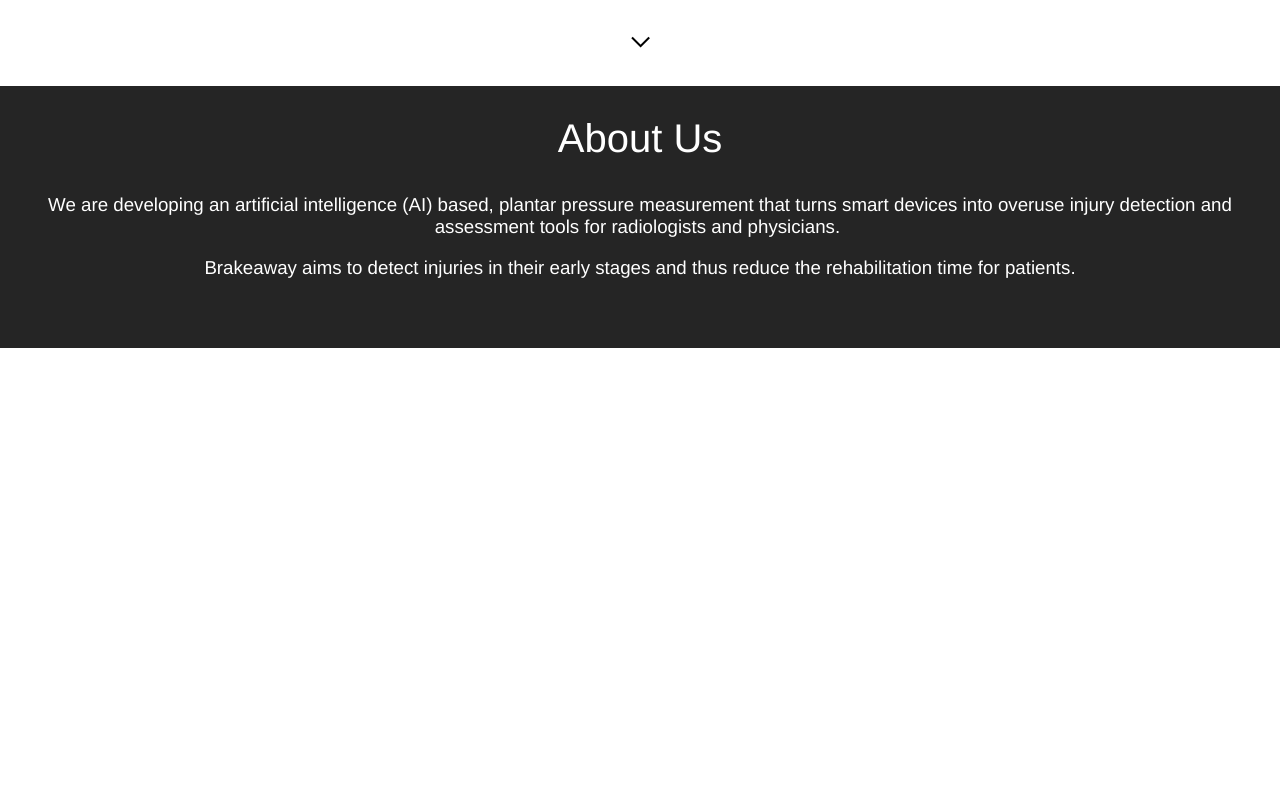
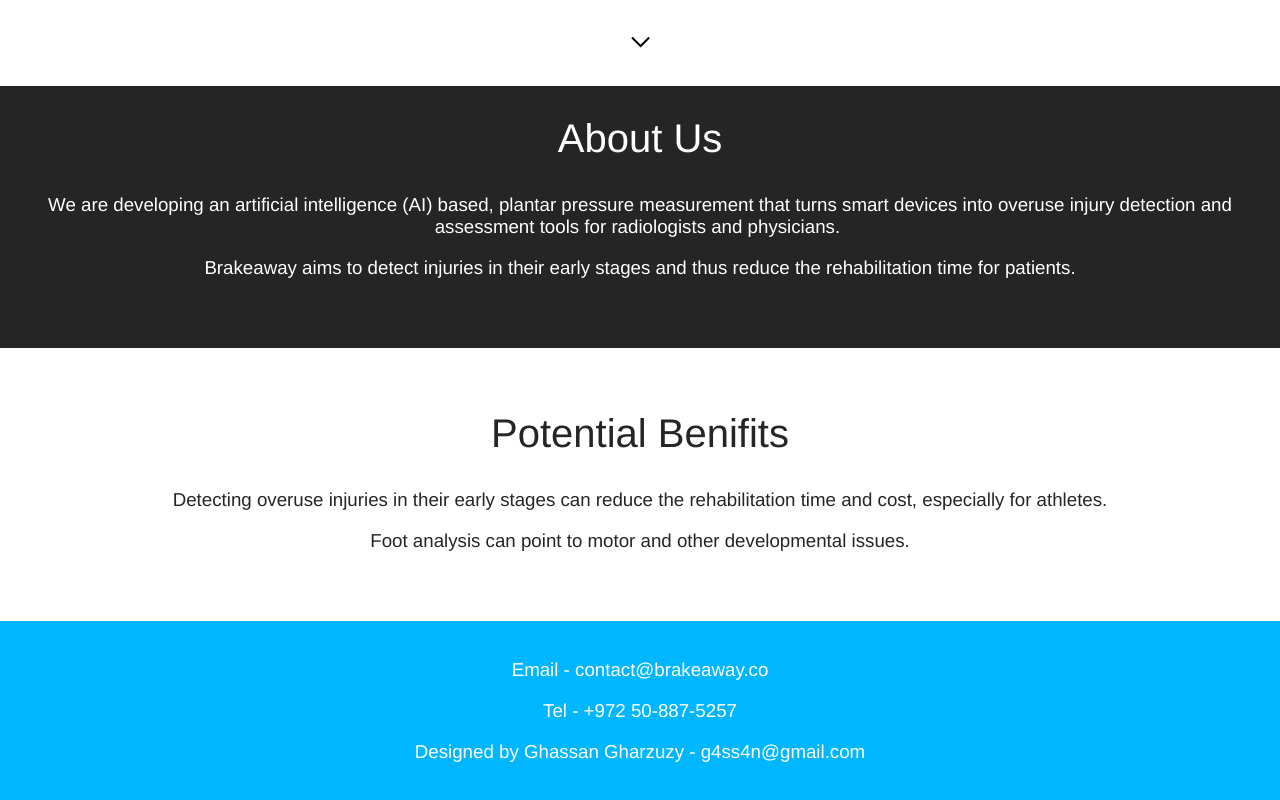
Before and after one commit to g4ss4n/Brakeaway, a React (Create React App) app in the folder brakeaway-app/: page / in a window 1280 px wide. Shown: the part 290-1090 px from the top of the page. Before the commit the page ends 800 px from the top, so only its background shows below. Built offline with nearby package versions, Linux system fonts and the light colour scheme.

Commit message:
pb page is us

```diff
--- a/brakeaway-app/src/App.js
+++ b/brakeaway-app/src/App.js
@@ -3,6 +3,8 @@
 import Navbar from "./components/Navbar";
 import Home from "./components/Home";
 import About from "./components/About";
+import Footer from "./components/Footer";
+import PB from "./components/PB";
 
 function App() {
   return (
@@ -13,10 +15,14 @@
           {" "}
           <Home />{" "}
         </a>
-
         <a name="about">
           <About />
         </a>
+        <a name="pb">
+          {" "}
+          <PB />
+        </a>
+        <Footer />
       </div>
     </div>
   );
--- /dev/null
+++ b/brakeaway-app/src/components/Footer/index.jsx
@@ -0,0 +1,19 @@
+import React from "react";
+import "./style.css";
+
+export default class Footer extends React.Component {
+  render() {
+    return (
+      <section className="footer">
+        <div>
+          <h3 className="footer1">Email - contact@brakeaway.co</h3>
+          <h3 className="footer1">Tel - +972 50-887-5257</h3>
+          <h3 className="footer1">
+            Designed by Ghassan Gharzuzy - g4ss4n@gmail.com
+          </h3>
+        </div>
+        <div className="image"></div>
+      </section>
+    );
+  }
+}
--- /dev/null
+++ b/brakeaway-app/src/components/Footer/style.css
@@ -0,0 +1,10 @@
+.footer {
+  color: white;
+  background: rgb(0, 183, 255);
+  padding: 20px;
+}
+
+.footer1 {
+  font-family: Helvetica;
+  font-weight: 100;
+}
--- /dev/null
+++ b/brakeaway-app/src/components/PB/index.jsx
@@ -0,0 +1,22 @@
+import React from "react";
+import "./style.css";
+
+export default class PB extends React.Component {
+  render() {
+    return (
+      <section className="pb">
+        <div className="div1">
+          <h1 className="title2">Potential Benifits</h1>
+          <h3 className="description3">
+            Detecting overuse injuries in their early stages can reduce the
+            rehabilitation time and cost, especially for athletes.
+          </h3>
+          <h3 className="description3">
+            Foot analysis can point to motor and other developmental issues.
+          </h3>
+        </div>
+        <div className="image"></div>
+      </section>
+    );
+  }
+}
--- /dev/null
+++ b/brakeaway-app/src/components/PB/style.css
@@ -0,0 +1,25 @@
+.title2 {
+  text-align: center;
+  font-family: Helvetica;
+  font-weight: 100;
+  color: rgba(0, 0, 0, 0.856);
+  padding-top: 30px;
+  font-size: 40px;
+}
+
+.description3 {
+  text-align: center;
+  font-family: Helvetica;
+  font-weight: 100;
+  color: rgba(0, 0, 0, 0.856);
+  padding-left: 20px;
+  padding-right: 20px;
+}
+
+.pb {
+  background: white;
+}
+
+.div1 {
+  padding-bottom: 50px;
+}
```
